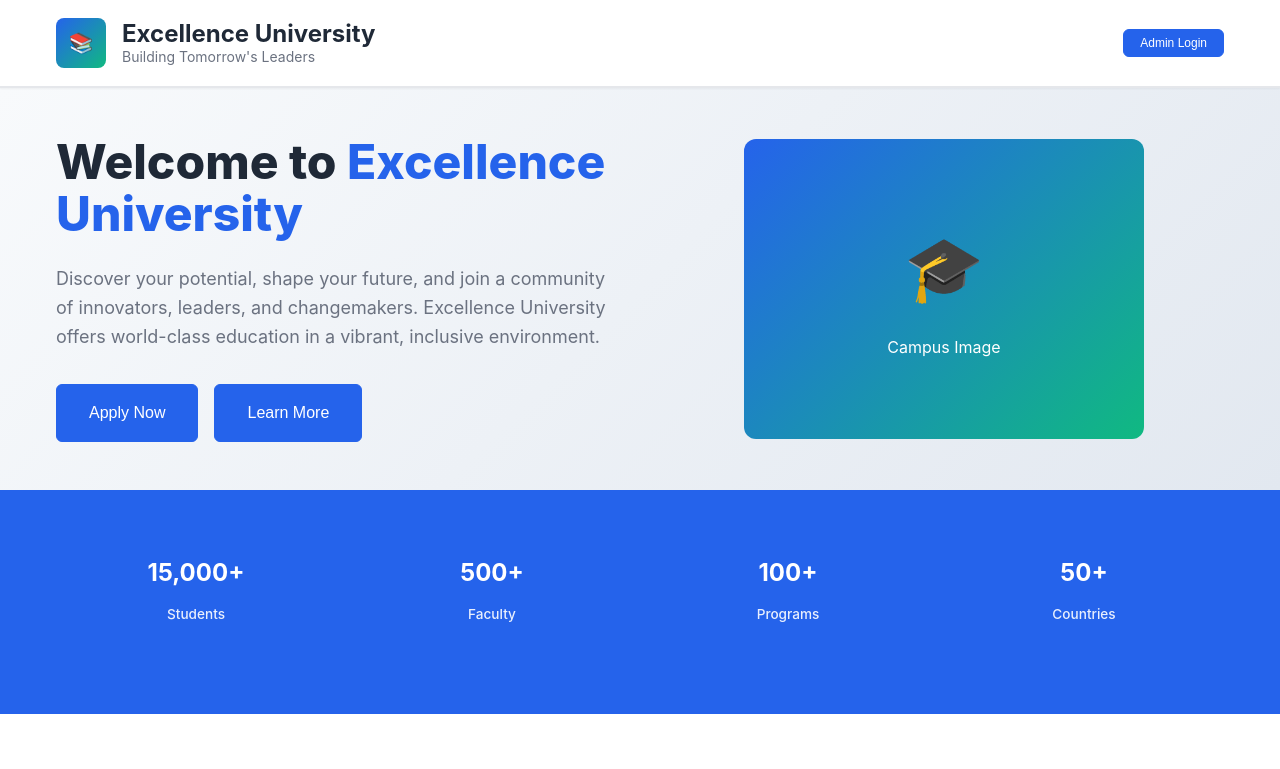
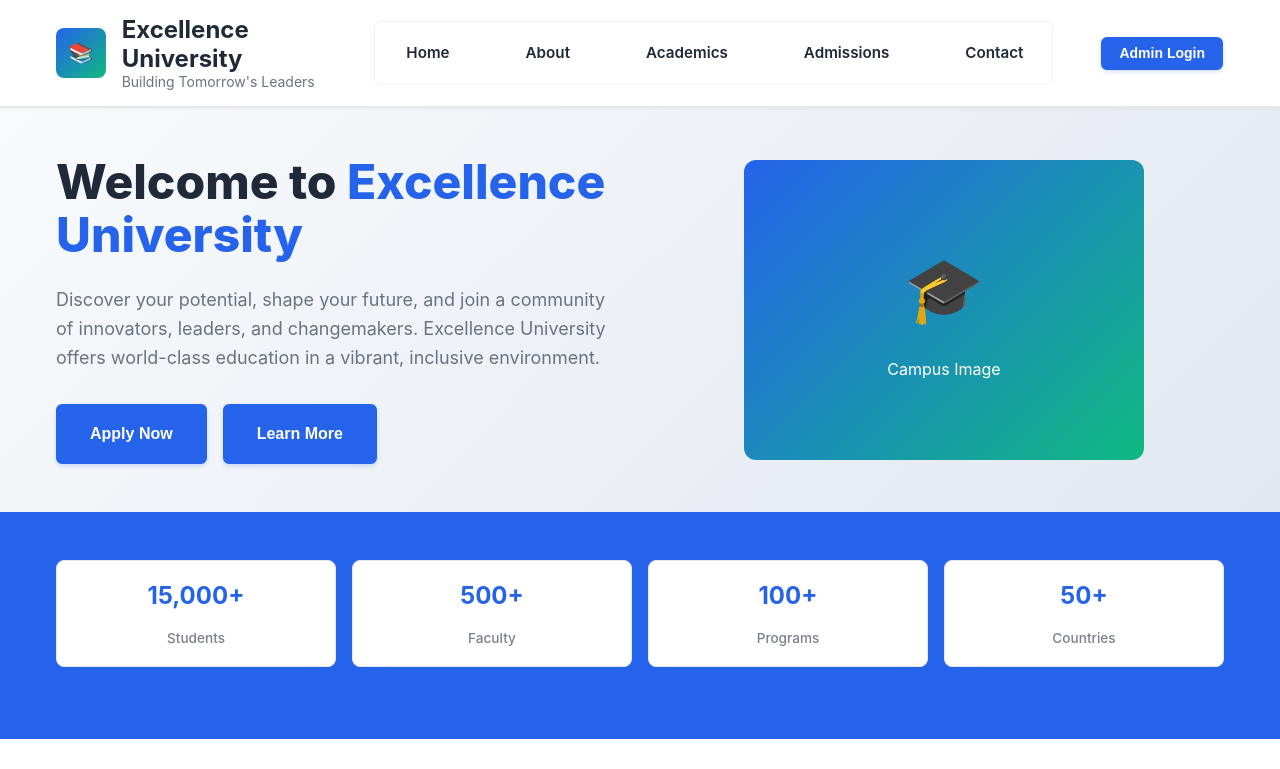
Before and after one commit to barada02/CollegeWebsite, a React (Vite) app in the folder client/: page / in a window 1280 px wide. Shown: the top 769 px of the page. Built offline with nearby package versions, Linux system fonts and the light colour scheme; no server answers.

Commit message:
header style is updated

```diff
--- a/client/src/components/college/Header.css
+++ b/client/src/components/college/Header.css
@@ -54,14 +54,14 @@
 .college-name {
   font-size: 1.5rem;
   font-weight: 700;
-  color: var(--college-text);
+  color: var(--college-text, #1f2937);
   margin: 0;
   line-height: 1.2;
 }
 
 .college-tagline {
   font-size: 0.875rem;
-  color: var(--college-text-light);
+  color: var(--college-text-light, #6b7280);
   margin: 0;
   line-height: 1.2;
 }
@@ -71,38 +71,69 @@
   display: flex;
   align-items: center;
   gap: var(--spacing-xl);
+  border: 1px solid transparent; /* Debug helper */
 }
 
 .nav-links {
   display: flex;
   align-items: center;
   gap: var(--spacing-lg);
+  background-color: transparent;
+  padding: var(--spacing-xs);
+  border-radius: var(--radius-md);
+  border: 1px solid rgba(0,0,0,0.05); /* Subtle border for visibility */
 }
 
 .nav-link {
   text-decoration: none;
-  color: var(--college-text);
-  font-weight: 500;
+  color: var(--college-text, #1f2937) !important;
+  font-weight: 600;
   padding: var(--spacing-sm) var(--spacing-md);
   border-radius: var(--radius-md);
   transition: all 0.2s ease;
   position: relative;
+  border: 1px solid transparent;
+  background-color: rgba(255, 255, 255, 0.8);
+  font-size: 0.95rem;
+  min-height: 36px;
+  display: flex;
+  align-items: center;
+  white-space: nowrap;
 }
 
 .nav-link:hover {
-  color: var(--college-primary);
-  background-color: rgba(37, 99, 235, 0.1);
+  color: var(--college-primary, #2563eb) !important;
+  background-color: rgba(37, 99, 235, 0.1) !important;
+  border-color: rgba(37, 99, 235, 0.2) !important;
+  transform: translateY(-1px);
+  box-shadow: 0 2px 4px rgba(0,0,0,0.1);
 }
 
 .nav-link.active {
-  color: var(--college-primary);
-  background-color: rgba(37, 99, 235, 0.1);
+  color: var(--college-primary, #2563eb) !important;
+  background-color: rgba(37, 99, 235, 0.15) !important;
+  border-color: rgba(37, 99, 235, 0.3) !important;
+  font-weight: 700;
+  box-shadow: 0 2px 4px rgba(37, 99, 235, 0.2);
 }
 
 /* Auth Section */
 .auth-section {
   display: flex;
   align-items: center;
+  margin-left: var(--spacing-md);
+}
+
+.auth-section .btn {
+  white-space: nowrap;
+  font-weight: 600;
+  box-shadow: 0 2px 4px rgba(37, 99, 235, 0.2);
+  border: 2px solid var(--college-primary);
+}
+
+.auth-section .btn:hover {
+  box-shadow: 0 4px 8px rgba(37, 99, 235, 0.3);
+  transform: translateY(-1px);
 }
 
 /* Mobile Menu */
@@ -134,8 +165,19 @@
     font-size: 0.75rem;
   }
 
+  .nav-links {
+    display: none;
+  }
+
   .main-nav {
-    display: none;
+    display: flex;
+    align-items: center;
+    gap: var(--spacing-md);
+  }
+
+  .auth-section {
+    display: flex;
+    margin-left: 0;
   }
 
   .mobile-menu-btn {
@@ -153,4 +195,9 @@
   .college-info {
     display: none;
   }
+
+  .auth-section .btn {
+    font-size: 0.75rem;
+    padding: var(--spacing-xs) var(--spacing-sm);
+  }
 }
--- a/client/src/components/shared/Button.css
+++ b/client/src/components/shared/Button.css
@@ -6,54 +6,61 @@
 .btn-college {
   background-color: var(--college-primary);
   color: white;
-  border: 1px solid var(--college-primary);
+  border: 2px solid var(--college-primary);
+  font-weight: 600;
+  box-shadow: 0 2px 4px rgba(37, 99, 235, 0.2);
 }
 
 .btn-college:hover:not(:disabled) {
   background-color: #1d4ed8;
   border-color: #1d4ed8;
   transform: translateY(-1px);
-  box-shadow: var(--shadow-md);
+  box-shadow: 0 4px 8px rgba(37, 99, 235, 0.3);
 }
 
 .btn-college:active:not(:disabled) {
   transform: translateY(0);
-  box-shadow: var(--shadow-sm);
+  box-shadow: 0 2px 4px rgba(37, 99, 235, 0.2);
 }
 
 /* Admin button variant */
 .btn-admin {
   background-color: var(--admin-primary);
   color: white;
-  border: 1px solid var(--admin-primary);
+  border: 2px solid var(--admin-primary);
+  font-weight: 600;
+  box-shadow: 0 2px 4px rgba(55, 65, 81, 0.2);
 }
 
 .btn-admin:hover:not(:disabled) {
   background-color: #111827;
   border-color: #111827;
   transform: translateY(-1px);
-  box-shadow: var(--shadow-md);
+  box-shadow: 0 4px 8px rgba(55, 65, 81, 0.3);
 }
 
 .btn-admin:active:not(:disabled) {
   transform: translateY(0);
-  box-shadow: var(--shadow-sm);
+  box-shadow: 0 2px 4px rgba(55, 65, 81, 0.2);
 }
 
 /* Button sizes */
 .btn-sm {
   padding: var(--spacing-xs) var(--spacing-md);
-  font-size: 0.75rem;
+  font-size: 0.875rem;
+  font-weight: 600;
 }
 
 .btn-md {
   padding: var(--spacing-sm) var(--spacing-lg);
   font-size: 0.875rem;
+  font-weight: 600;
 }
 
 .btn-lg {
   padding: var(--spacing-md) var(--spacing-xl);
   font-size: 1rem;
+  font-weight: 600;
 }
 
 /* Disabled state */
--- a/client/src/pages/college/About.css
+++ b/client/src/pages/college/About.css
@@ -285,3 +285,54 @@
 .leader-contact a:hover {
   background: var(--color-primary-dark, #1d4ed8);
 }
+
+/* Responsive Design Updates */
+@media (max-width: 768px) {
+  .section-content h2 {
+    font-size: 2rem;
+  }
+
+  .achievement-item {
+    flex-direction: column;
+    text-align: center;
+    gap: 1rem;
+  }
+
+  .achievement-year {
+    align-self: center;
+  }
+
+  .leadership-grid {
+    grid-template-columns: 1fr;
+  }
+
+  .about-history, .about-achievements, .about-leadership {
+    padding: 3rem 0;
+  }
+}
+
+@media (max-width: 480px) {
+  .section-content {
+    padding: 0 0.5rem;
+  }
+
+  .section-content h2 {
+    font-size: 1.8rem;
+  }
+
+  .overview-card, .leader-card, .achievement-item {
+    padding: 1.5rem;
+  }
+
+  .history-text {
+    font-size: 1.1rem;
+  }
+
+  .achievement-content h3 {
+    font-size: 1.2rem;
+  }
+
+  .achievement-content p {
+    font-size: 1rem;
+  }
+}
--- a/client/src/styles/global.css
+++ b/client/src/styles/global.css
@@ -2,6 +2,8 @@
 :root {
   /* College Theme Colors */
   --college-primary: #2563eb;
+  --college-primary-dark: #1d4ed8;
+  --college-primary-light: #3b82f6;
   --college-secondary: #10b981;
   --college-accent: #f59e0b;
   --college-background: #ffffff;
@@ -11,6 +13,8 @@
 
   /* Admin Theme Colors */
   --admin-primary: #374151;
+  --admin-primary-dark: #111827;
+  --admin-primary-light: #4b5563;
   --admin-secondary: #3b82f6;
   --admin-accent: #8b5cf6;
   --admin-background: #f9fafb;
@@ -18,6 +22,18 @@
   --admin-text: #111827;
   --admin-text-light: #6b7280;
   --admin-border: #d1d5db;
+
+  /* Common Colors */
+  --color-primary: #2563eb;
+  --color-primary-dark: #1d4ed8;
+  --color-secondary: #10b981;
+  --color-background: #ffffff;
+  --color-text-primary: #1f2937;
+  --color-text-secondary: #6b7280;
+  --color-border: #e5e7eb;
+  --color-success: #10b981;
+  --color-error: #ef4444;
+  --color-warning: #f59e0b;
 
   /* Common Spacing */
   --spacing-xs: 0.25rem;
```
